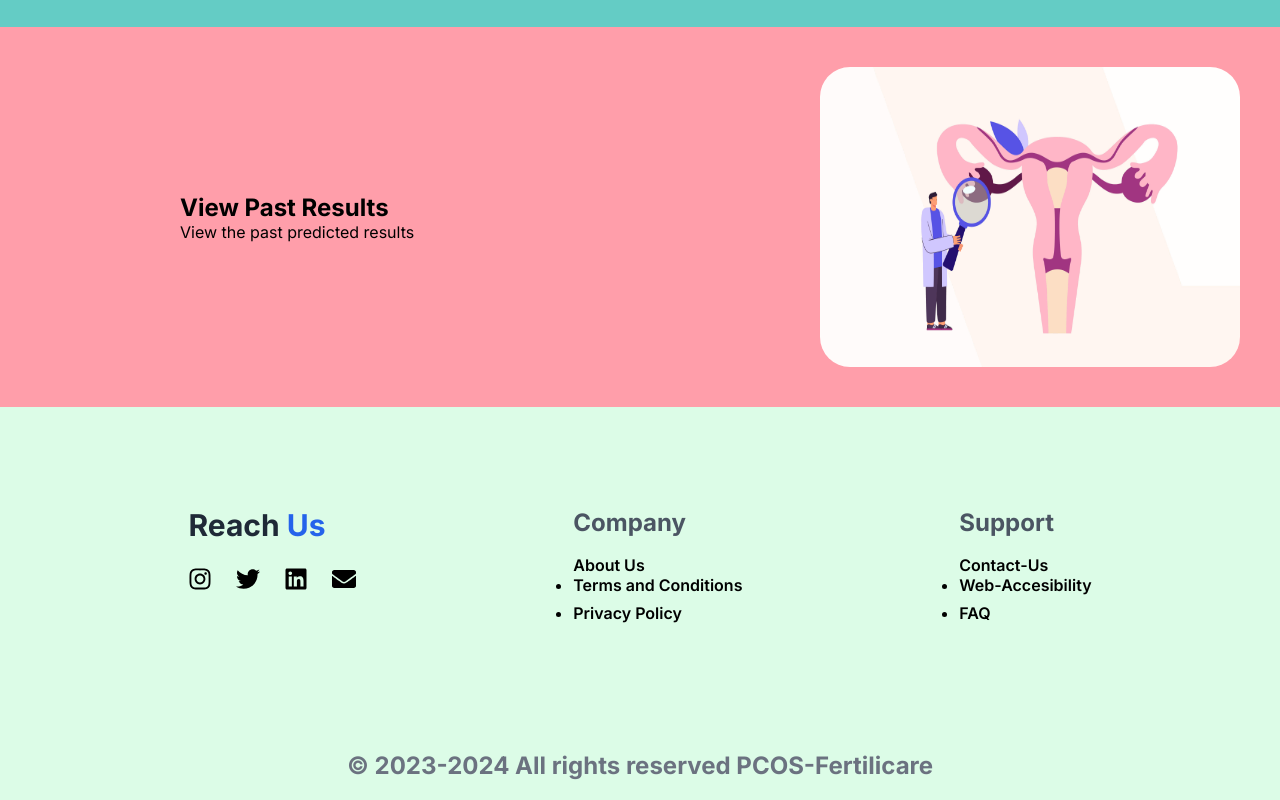
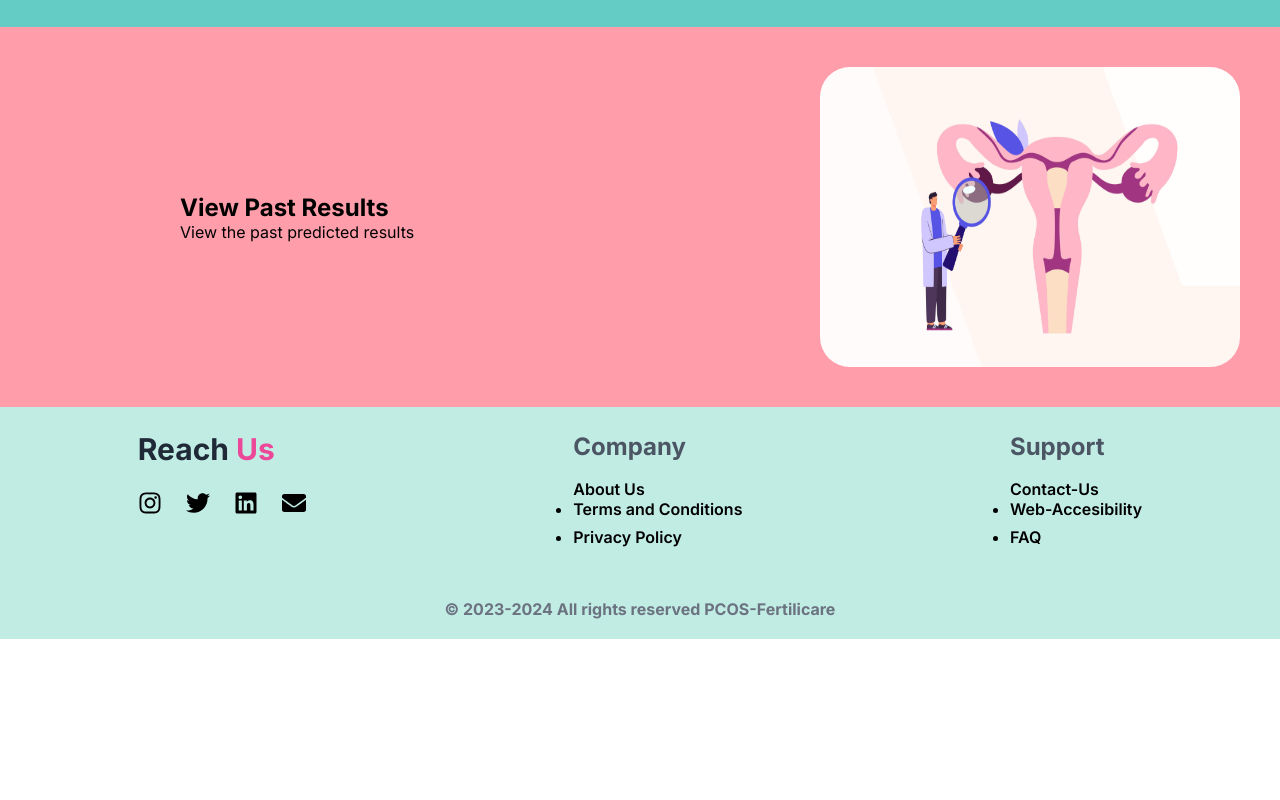
Before and after one commit to KamalikaSene/PCOS-FertiliCare, a Next.js app: page / in a window 1280 px wide. Shown: the part 1193-1993 px from the top of the page. After the commit the page ends 1832 px from the top, so only its background shows below. Built offline with nearby package versions, Linux system fonts and the light colour scheme; no server answers.

Commit message:
footer changes

```diff
--- a/src/components/footer/Footer.jsx
+++ b/src/components/footer/Footer.jsx
@@ -10,11 +10,11 @@ import { FaEnvelope } from "react-icons/fa";
 function Footer() {
 	return (
 		<>
-			<div className="bg-green-100 h-1/2 w-full flex md:flex-row flex-col justify-around items-start p-20">
+			<div className="bg-green-50 h-1/2 w-full flex md:flex-row flex-col justify-around items-start p-1">
 				<div className="p-5 ">
 					<ul>
 					<p className="text-gray-800 font-bold text-3xl pb-6">
-						Reach&nbsp;<span className="text-blue-600">Us</span>
+						Reach&nbsp;<span className="text-pink-500">Us</span>
 					</p>
 						<div className="flex gap-6 pb-5">
 							<FaInstagram className="text-2xl cursor-pointer hover:text-yellow-600" />
@@ -54,13 +54,13 @@ function Footer() {
 					</ul>
 				</div>
 			</div>
-			<div className="flex flex-col justify-center items-center text-center  p-5 bg-green-100">
-				<h2 className=" text-gray-500 ">
+			<div className="flex flex-col justify-center items-center text-center  p-5 bg-green-50">
+				<h4 className=" text-gray-500 ">
 					© 2023-2024 All rights reserved PCOS-Fertilicare
 					<span className="hover:text-blue-600 cursor-pointer">
 
 					</span>
-				</h2>
+				</h4>
 			</div>
 		</>
 	);
--- a/tailwind.config.js
+++ b/tailwind.config.js
@@ -7,7 +7,11 @@ module.exports = {
     "./app/**/*.{js,ts,jsx,tsx,mdx}",
   ],
   theme: {
-    extend: {},
+    extend: {
+      colors: {
+        'green-50': '#C1ECE4',
+      },
+    },
   },
   plugins: [],
 }
```
